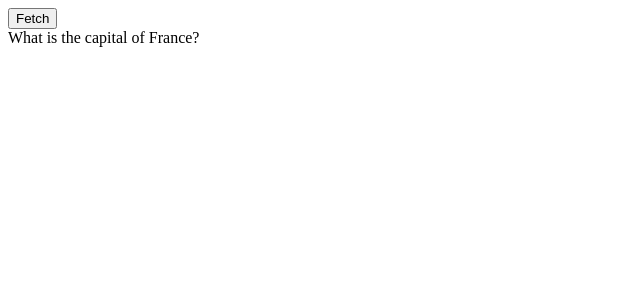
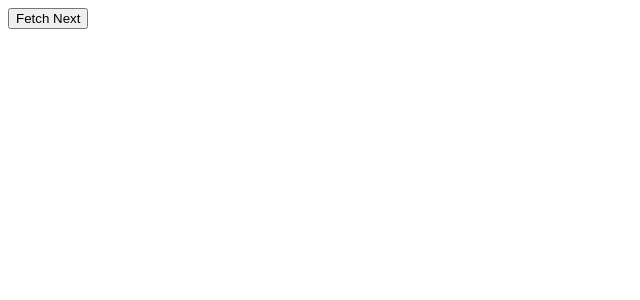
Before and after one commit to Ryan113/wyr, a React (Create React App) app: page / in a window 1280 px wide. Shown: the top 300 px of the page, without its empty margins (0-640 px from the left). Built offline with nearby package versions, Linux system fonts and the light colour scheme.

Commit message:
can now sort through questions

```diff
--- a/src/actions/questions.ts
+++ b/src/actions/questions.ts
@@ -40,5 +40,5 @@ export const getQuestion = (id: number): GetQuestionAction => {
     return {
         type: ActionTypes.getQuestion,
         payload: id
-    }
-}
+    };
+};
--- a/src/components/App.tsx
+++ b/src/components/App.tsx
@@ -5,82 +5,47 @@ import { StoreState } from "../reducers";
 
 interface AppProps {
     questions: Question[],
-    getQuestion: (id: number) => void, // Modify the type to accept the ID as an argument
+    question: Question
+    getQuestion: (id: number) => void,
     getQuestions: () => void,
-    targetQuestion: Question | null; // Add targetQuestion property for the specific question
 }
 
 interface AppState {
-    qustionID: number;
-  }
+    questionID: number;
+}
 
 class _App extends React.Component<AppProps, AppState> {
     constructor(props: AppProps) {
         super(props);
         this.state = {
-            qustionID: 0
-          };
+            questionID: 1
+        };
     }
 
     componentDidMount() {
         this.props.getQuestions();
-        // Fetch the specific question with ID 1 when the component mounts
-        // this.props.getQuestion(4);
     }
 
     onButtonClick = (): void => {
-        this.setState((prevState) => ({ qustionID: prevState.qustionID + 1 }), () => {
-          // After updating the count in the state, call getQuestion with the updated count
-          this.props.getQuestion(this.state.qustionID);
-          console.log('count: ' + this.state.qustionID)
-        });
-      };
-
-    renderQuestion(): JSX.Element[] {
-        return this.props.questions.map((question: Question) => {
-            return (
-                <div>
-                    {question.question}
-                </div>
-            );
-        });
-    }
-
-    // renderQuestion(): JSX.Element {
-    //         return (
-    //             <div>
-    //                 {this.props.getQuestion(1)}
-    //             </div>
-    //         );
-    // }
+        const nextQuestionID = this.state.questionID + 1;
+        this.props.getQuestion(nextQuestionID); // Call the action with the updated ID
+        this.setState({ questionID: nextQuestionID });
+        console.log('hahahahaha ' +  JSON.stringify(this.props.question['question']));
+    };
 
     render() {
-        const { targetQuestion } = this.props;
-
         return (
             <div>
-                <button onClick={this.onButtonClick}>Fetch</button>
-                {/* { this.renderQuestion() } */}
-                {targetQuestion ? (
-                    // Display the specific question if it exists
-                    <div>{targetQuestion.question}</div>
-                ) : (
-                    // Show a loading or error message when the question is not available
-                    <div>Loading...</div>
-                )}
+                <button onClick={this.onButtonClick}>Fetch Next</button>
             </div>
         )
     }
 }
 
-// const mapStateToProps = ({ questions }: StoreState): { questions: Question[] } => {
-//     return { questions };
-// }
-
-const mapStateToProps = (state: StoreState): { questions: Question[]; targetQuestion: Question | null } => {
+const mapStateToProps = (state: StoreState): { questions: Question[]; question: Question } => {
     return {
         questions: state.questions,
-        targetQuestion: state.questions.find((question) => question.id) || null,
+        question: state.question
     };
 };
 
--- a/src/reducers/index.ts
+++ b/src/reducers/index.ts
@@ -3,9 +3,11 @@ import { questionsReducer } from "./questions";
 import { Question } from "../actions";
 
 export interface StoreState {
-    questions: Question[]
+    questions: Question[],
+    question: Question,
 }
 
-export const reducers = combineReducers<StoreState>({
+export const reducers = combineReducers({
     questions: questionsReducer,
+    question: questionsReducer
 });
--- a/src/reducers/questions.ts
+++ b/src/reducers/questions.ts
@@ -1,15 +1,38 @@
-import { Question, Action, ActionTypes } from '../actions'
+import { Question, Action, ActionTypes } from '../actions';
+
+interface QuestionsState {
+    questions: Question[];
+    question: Question;
+}
+
+const initialState = {
+    questions: [],
+    question: {
+        id: 1,
+        question: 'Questions not loaded',
+        answerA: {
+            text: 'Error',
+            votes: 0
+        },
+        answerB: {
+            text: 'Error',
+            votes: 0
+        }
+    }
+}
 
 export const questionsReducer = (
-    state: Question[] = [],
+    state: QuestionsState = initialState,
     action: Action
-) => {
+): QuestionsState => {
     switch (action.type) {
         case ActionTypes.questions:
-            return action.payload;
+            return { ...state, questions: action.payload }
         case ActionTypes.getQuestion:
             const targetId = action.payload;
-            return state.filter((question: Question) => question.id === targetId) || []; // Return an empty array if no match found
+            const foundQuestion = state.questions.find((question: Question) => question.id === targetId);
+            return { ...state, question: foundQuestion || initialState.question };
+
         default:
             return state;
     }
```
